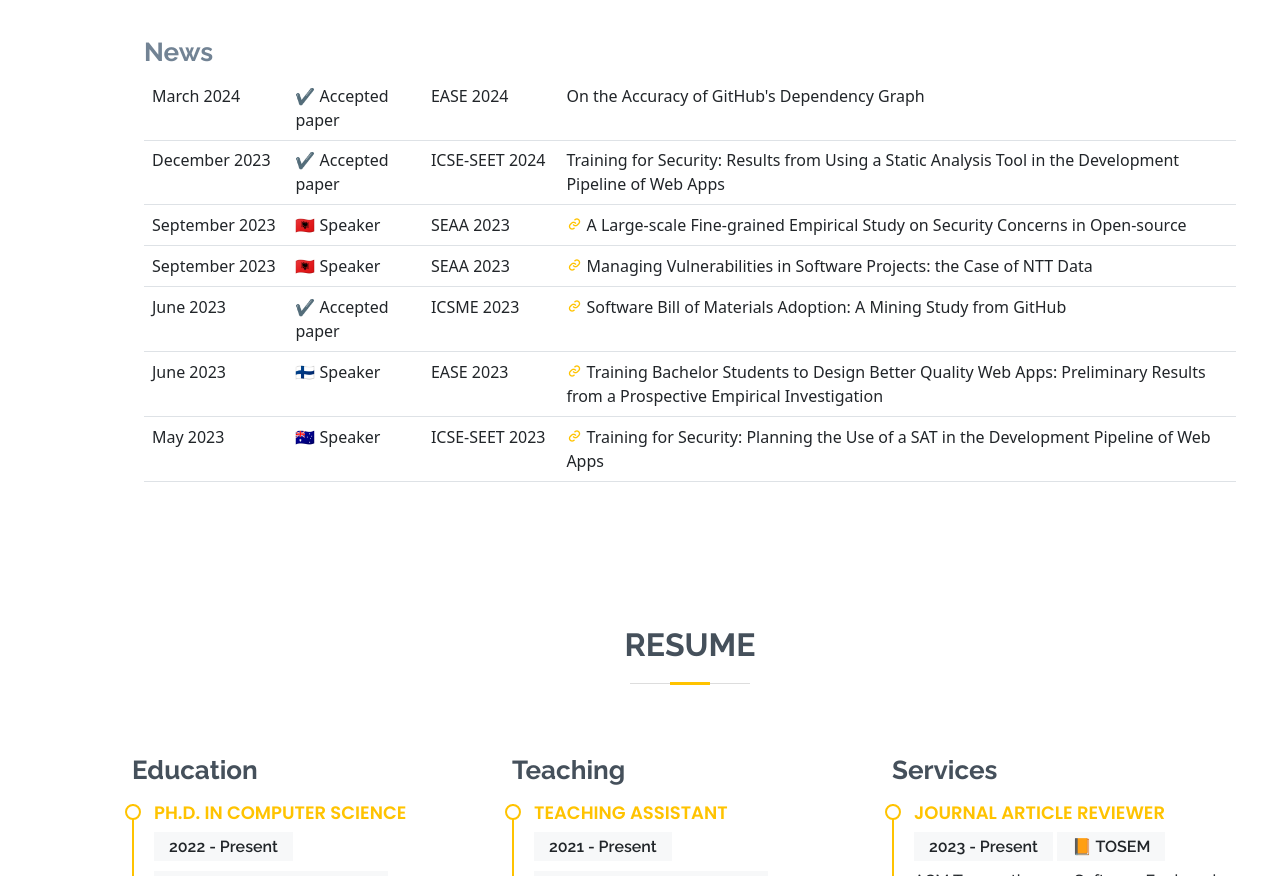
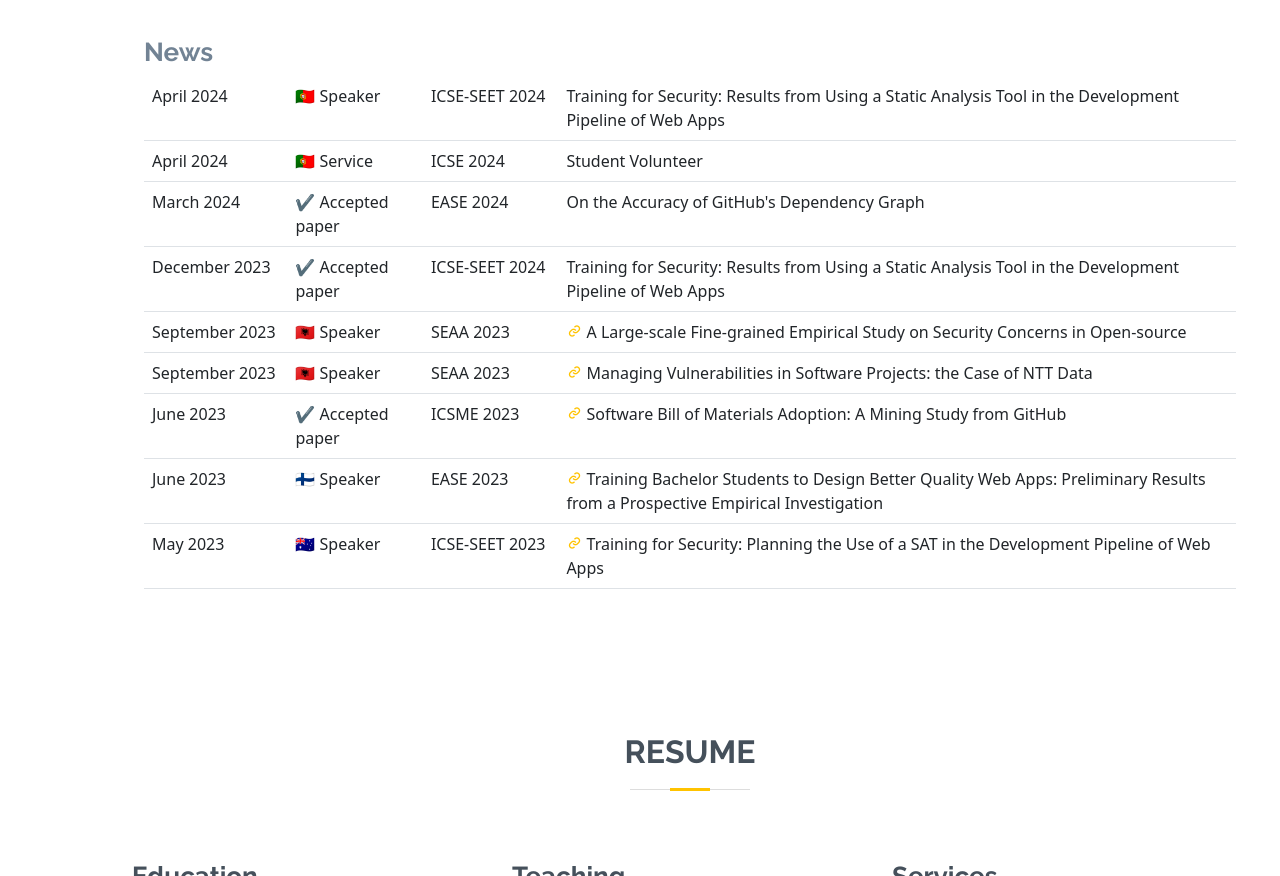
Before and after one commit to timetravel3/sabato-nocera.github.io, a plain HTML site: page index.html in a window 1280 px wide. Shown: the part 1179-2055 px from the top of the page. Drawn offline with Linux system fonts and the light colour scheme.

Commit message:
Update index.html

```diff
--- a/index.html
+++ b/index.html
@@ -119,12 +119,23 @@
                         <table class="table table-hover">
                             <tbody>
                                 <tr>
+                                <td class="col-1" >April 2024</td>
+                                    <td class="col-1" >  🇵🇹 Speaker</td>
+                                    <td class="col-1" >  ICSE-SEET 2024</td>
+                                    <td class="col-5">Training for Security: Results from Using a Static Analysis Tool in the Development Pipeline of Web Apps</td>
+                                    </tr>
+                                <tr>
+                                <td class="col-1" >April 2024</td>
+                                    <td class="col-1" > 🇵🇹 Service </td>
+                                    <td class="col-1" > ICSE 2024</td>
+                                     <td class="col-5"> Student Volunteer </td>
+                                    </tr>
+                                <tr>
                                     <td class="col-1" >March 2024</td>
                                         <td class="col-1" > ✔️ Accepted paper</td>
                                         <td class="col-1" > EASE 2024</td>
                                         <td class="col-5">On the Accuracy of GitHub's Dependency Graph</td>
                                     </tr>
-                                <tr>
                                 <tr>
                                     <td class="col-1" >December 2023</td>
                                         <td class="col-1" > ✔️ Accepted paper</td>
```
